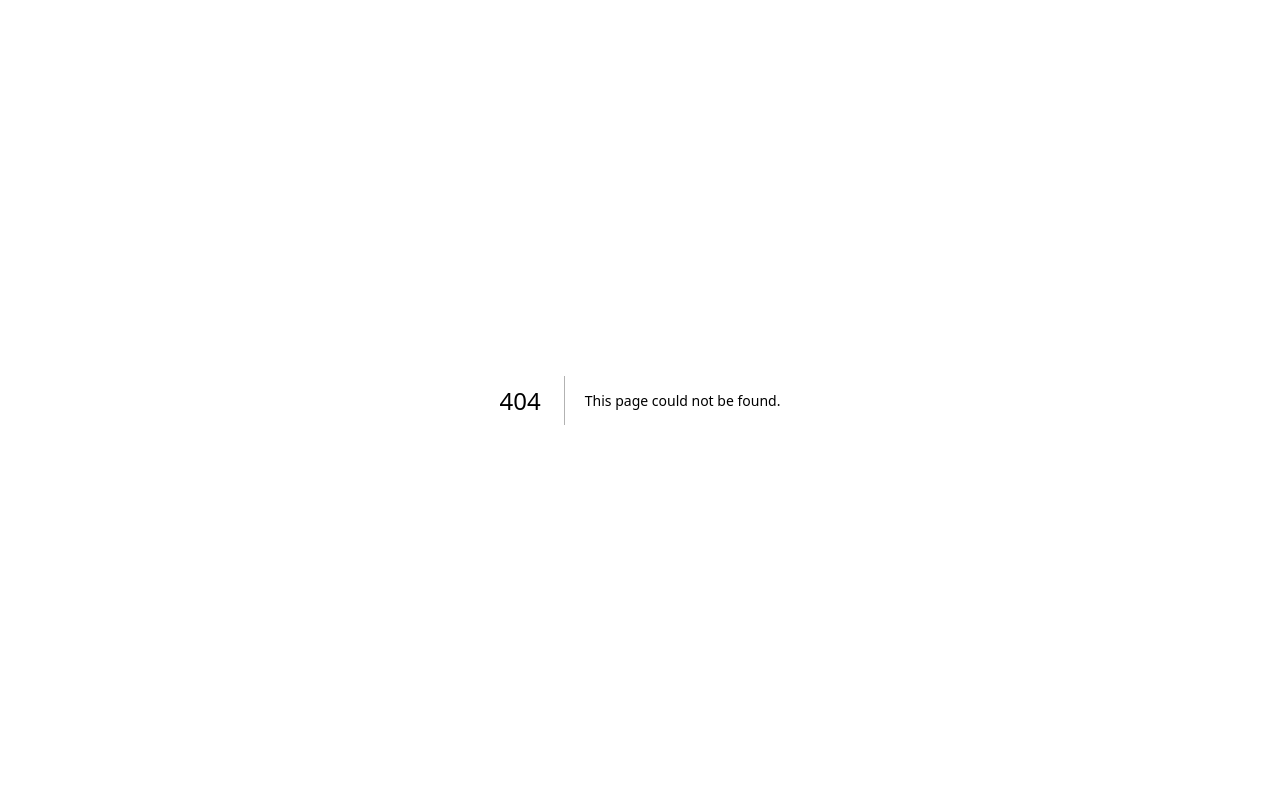
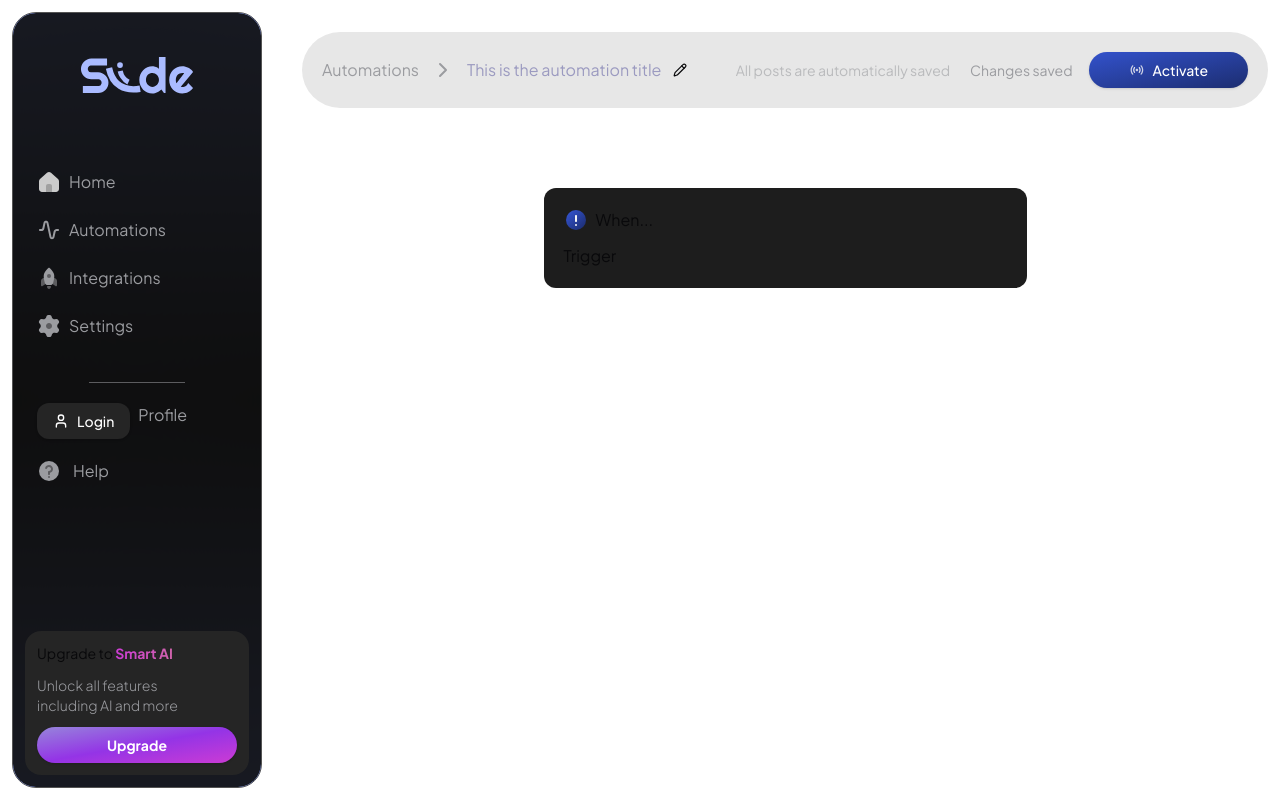
Before and after one commit to Kaarti22/instagram-automations, a Next.js app: page /dashboard/1/automations/1234564 in a window 1280 px wide. Before the commit this address had no page. Built offline with nearby package versions, Linux system fonts and the light colour scheme; no server answers.

Commit message:
individual automations

```diff
--- /dev/null
+++ b/src/app/(protected)/dashboard/[slug]/automations/[id]/page.tsx
@@ -0,0 +1,25 @@
+import Trigger from "@/components/global/automations/trigger";
+import AutomationBreadCrumb from "@/components/global/bread-crumbs/automations";
+import { Warning } from "@/icons";
+import React from "react";
+
+interface Props {
+  params: { id: string };
+}
+
+const page: React.FC<Props> = ({ params }) => {
+  return (
+    <div className="flex flex-col items-center gap-y-20">
+      <AutomationBreadCrumb id={params.id} />
+      <div className="w-full lg:w-10/12 xl:w-6/12 p-5 rounded-xl flex flex-col bg-[#1D1D1D] gap-y-3">
+        <div className="flex gap-x-2">
+          <Warning />
+          When...
+        </div>
+        <Trigger id={params.id} />
+      </div>
+    </div>
+  );
+};
+
+export default page;
--- /dev/null
+++ b/src/components/global/activate-automation-button/index.tsx
@@ -0,0 +1,17 @@
+import { Button } from "@/components/ui/button";
+import React from "react";
+import Loader from "../loader";
+import { ActiveAutomation } from "@/icons/active-automation";
+
+const ActivateAutomationButton = () => {
+  return (
+    <Button className="lg:px-10 bg-gradient-to-br hover:opacity-80 text-white rounded-full from-[#3352CC] to-[#1C2D70] font-medium ml-4">
+      <Loader state={false}>
+        <ActiveAutomation />
+        <p className="lg:inline hidden">Activate</p>
+      </Loader>
+    </Button>
+  );
+};
+
+export default ActivateAutomationButton;
--- /dev/null
+++ b/src/components/global/automations/trigger/index.tsx
@@ -0,0 +1,11 @@
+import React from "react";
+
+interface TriggerProps {
+  id: string;
+}
+
+const Trigger: React.FC<TriggerProps> = ({ id }) => {
+  return <div>Trigger</div>;
+};
+
+export default Trigger;
--- /dev/null
+++ b/src/components/global/bread-crumbs/automations/index.tsx
@@ -0,0 +1,39 @@
+import { ChevronRight, PencilIcon } from "lucide-react";
+import React from "react";
+import ActivateAutomationButton from "../../activate-automation-button";
+
+interface AutomationBreadCrumbProps {
+  id: string;
+}
+
+const AutomationBreadCrumb: React.FC<AutomationBreadCrumbProps> = ({ id }) => {
+  return (
+    <div className="rounded-full w-full p-5 bg-[#18181B1A] flex items-center">
+      <div className="flex items-center gap-x-3 min-w-0">
+        <p className="text-[#9B9CA0] truncate">Automations</p>
+        <ChevronRight className="flex-shrink-0" color="#9B9CA0" />
+        <span className="flex gap-x-3 items-center min-w-0">
+          <p className="text-[#9B9AC0] truncate">
+            This is the automation title
+          </p>
+          <span className="cursor-pointer hover:opacity-75 duration-100 transition flex-shrink-0 mr-4">
+            <PencilIcon size={14} />
+          </span>
+        </span>
+      </div>
+      <div className="flex items-center gap-x-5 ml-auto">
+        <p className="hidden md:block text-text-secondary/60 text-sm truncate min-w-0">
+          All posts are automatically saved
+        </p>
+        <div className="flex gap-x-5 flex-shrink-0">
+          <p className="text-text-secondary text-sm truncate min-w-0">
+            Changes saved
+          </p>
+        </div>
+      </div>
+      <ActivateAutomationButton/>
+    </div>
+  );
+};
+
+export default AutomationBreadCrumb;
--- a/src/components/global/infobar/index.tsx
+++ b/src/components/global/infobar/index.tsx
@@ -15,7 +15,7 @@ import UpgradeCard from "../sidebar/upgrade";
 import CreateAutomation from "../create-automation";
 import Search from "./search";
 import Notifications from "./notifications";
-import MainBreadCrumb from "@/components/global/main-bread-crumb";
+import MainBreadCrumb from "@/components/global/bread-crumbs/main-bread-crumb";
 
 interface InfobarProps {
   slug: string;
```
Also changed, not shown: src/components/global/bread-crumbs/main-bread-crumb/index.tsx (renamed from src/components/global/main-bread-crumb/index.tsx).
